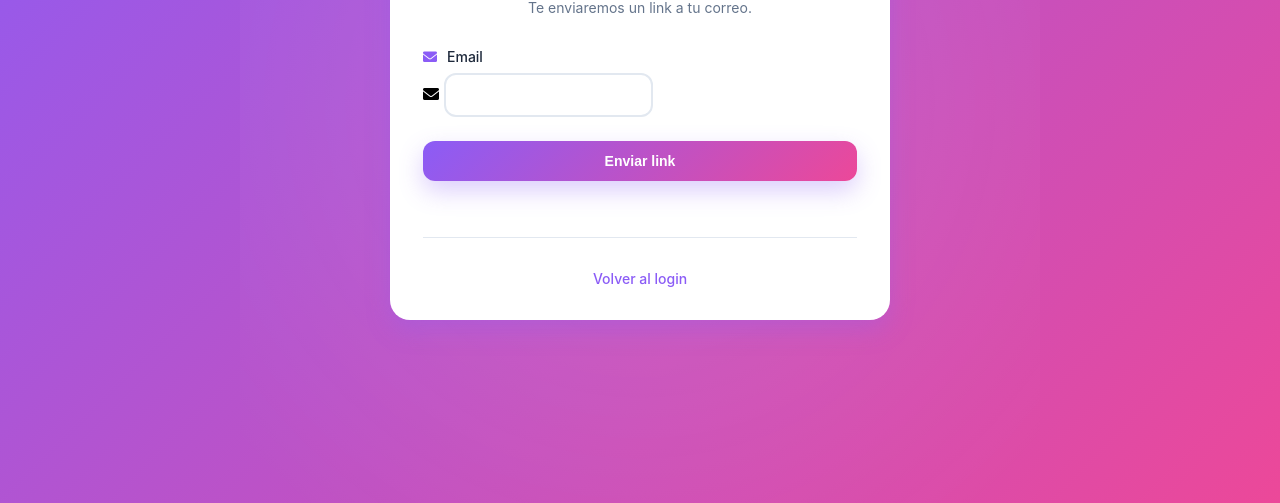
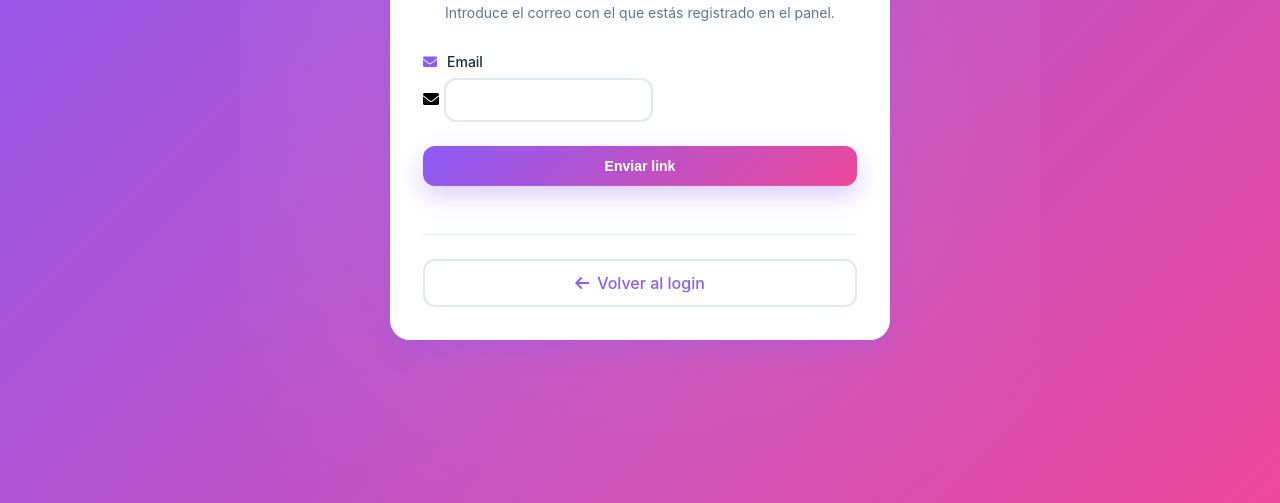
Before and after one commit to EGMdev-profesional/FollowerPro, a website: page public/forgot-password.html in a window 1280 px wide. Shown: the part 297-800 px from the top of the page. Drawn offline with Linux system fonts and the light colour scheme.

Commit message:
style: improve back-to-login button and helper text

```diff
--- a/public/css/auth.css
+++ b/public/css/auth.css
@@ -155,6 +155,13 @@ body::before {
 .auth-header p {
     color: var(--text-secondary);
     font-size: 0.875rem;
+}
+
+.helper-text {
+    color: var(--text-secondary);
+    font-size: 0.875rem;
+    text-align: center;
+    margin-top: 0.5rem;
 }
 
 /* Formulario */
@@ -374,11 +381,33 @@ body::before {
     transform: none;
 }
 
+.btn-secondary {
+    display: inline-flex;
+    align-items: center;
+    justify-content: center;
+    gap: 0.5rem;
+    width: 100%;
+    padding: 0.75rem 1rem;
+    border-radius: var(--border-radius);
+    border: 2px solid var(--border-color);
+    background: transparent;
+    color: var(--text-primary);
+    font-weight: 600;
+    text-decoration: none;
+    transition: all 0.2s ease;
+}
+
+.btn-secondary:hover {
+    border-color: var(--primary-color);
+    color: var(--primary-color);
+    background: rgba(139, 92, 246, 0.06);
+}
+
 /* Footer */
 .auth-footer {
+    margin-top: 1.5rem;
     text-align: center;
-    margin-top: 2rem;
-    padding-top: 2rem;
+    padding-top: 1.5rem;
     border-top: 1px solid var(--border-color);
 }
 
--- a/public/forgot-password.html
+++ b/public/forgot-password.html
@@ -17,6 +17,7 @@
                 </div>
                 <h2>Recuperar contraseña</h2>
                 <p>Te enviaremos un link a tu correo.</p>
+                <div class="helper-text">Introduce el correo con el que estás registrado en el panel.</div>
             </div>
 
             <form id="forgotPasswordForm" class="auth-form">
@@ -34,7 +35,10 @@
                 <button type="submit" class="btn btn-primary">Enviar link</button>
 
                 <div class="auth-footer">
-                    <p><a href="login.html">Volver al login</a></p>
+                    <a class="btn-secondary" href="login.html">
+                        <i class="fas fa-arrow-left"></i>
+                        Volver al login
+                    </a>
                 </div>
             </form>
         </div>
```
Also changed, not shown: public/reset-password.html (+4 -1 lines).
